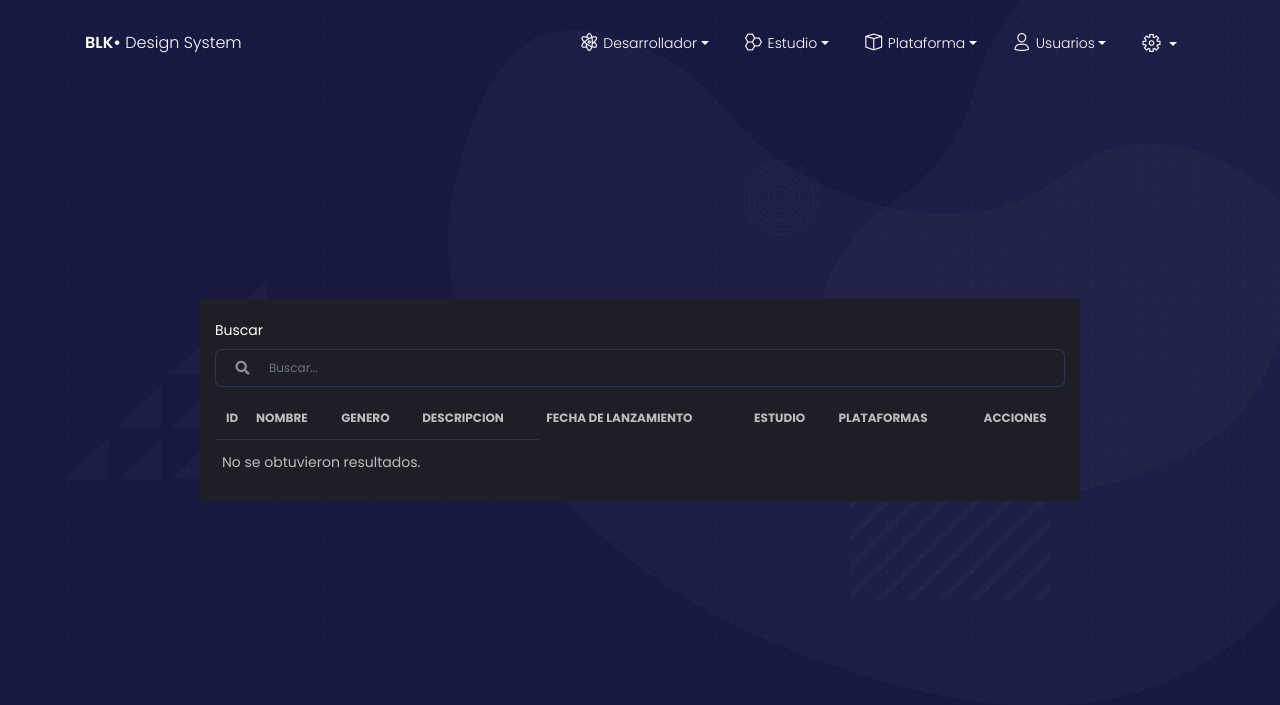
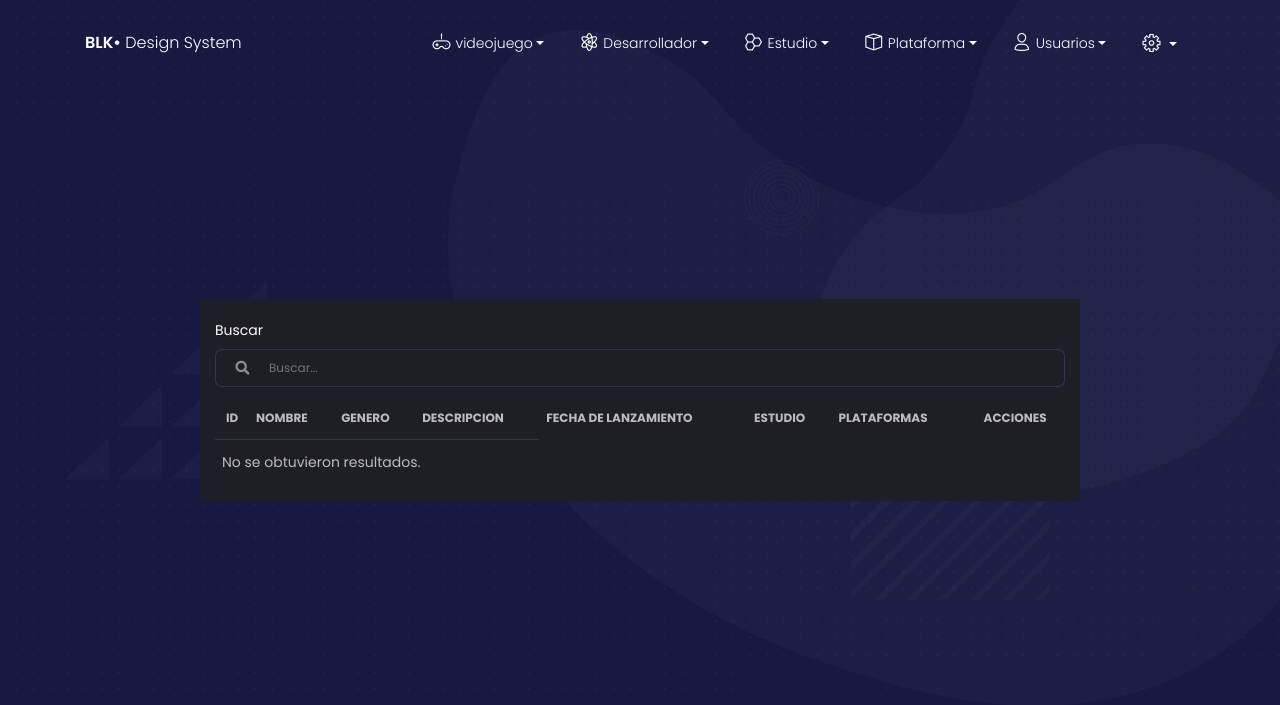
Before and after one commit to IgnacioCastro0713/php_mvc, a PHP site: page /views/game/index.php in a window 1280 px wide. Shown: the top 705 px of the page. Run offline with PHP 8.4, Linux system fonts and the light colour scheme; the visitor is signed in with stand-in values (Sample User, id 1); data that the repository does not hold is empty; some libraries are stand-ins or nearby versions.

Commit message:
cambios menores

```diff
--- a/controllers/LoginController.php
+++ b/controllers/LoginController.php
@@ -22,7 +22,6 @@ class LoginController
             Utilities::messageToast("¡Bienvenido {$data['nombre']}!", "info", 'home/index.php');
         } else
             Utilities::message('Credenciales incorrectas', 'alert alert-danger');
-
     }
 
     public static function logout()
--- a/views/layouts/header.php
+++ b/views/layouts/header.php
@@ -48,6 +48,21 @@
             </div>
             <?php
             if (isset($_SESSION['valid'])){ ?>
+                <ul class="navbar-nav">
+                    <li class="dropdown nav-item">
+                        <a href="#" class="dropdown-toggle nav-link" data-toggle="dropdown">
+                            <i class="tim-icons icon-controller"></i>videojuego
+                        </a>
+                        <div class="dropdown-menu dropdown-with-icons">
+                            <a href="../game/save.php" class="dropdown-item">
+                                <i class="tim-icons icon-simple-add"></i> Agregar
+                            </a>
+                            <a href="../game/index.php" class="dropdown-item">
+                                <i class="tim-icons icon-bullet-list-67"></i>Consultar
+                            </a>
+                        </div>
+                    </li>
+                </ul>
                 <ul class="navbar-nav">
                     <li class="dropdown nav-item">
                         <a href="#" class="dropdown-toggle nav-link" data-toggle="dropdown">
```
Also changed, not shown: models/Auth.php (+19 -1 lines).
